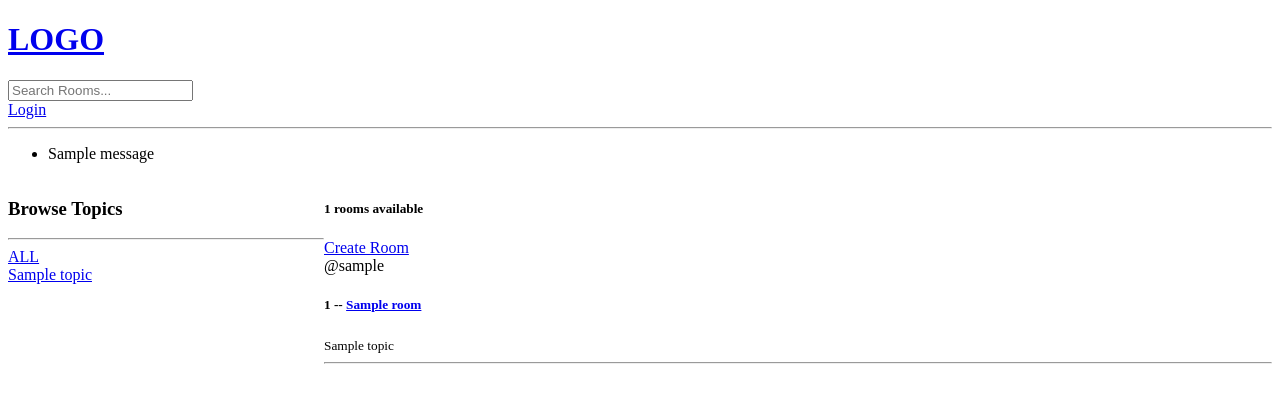
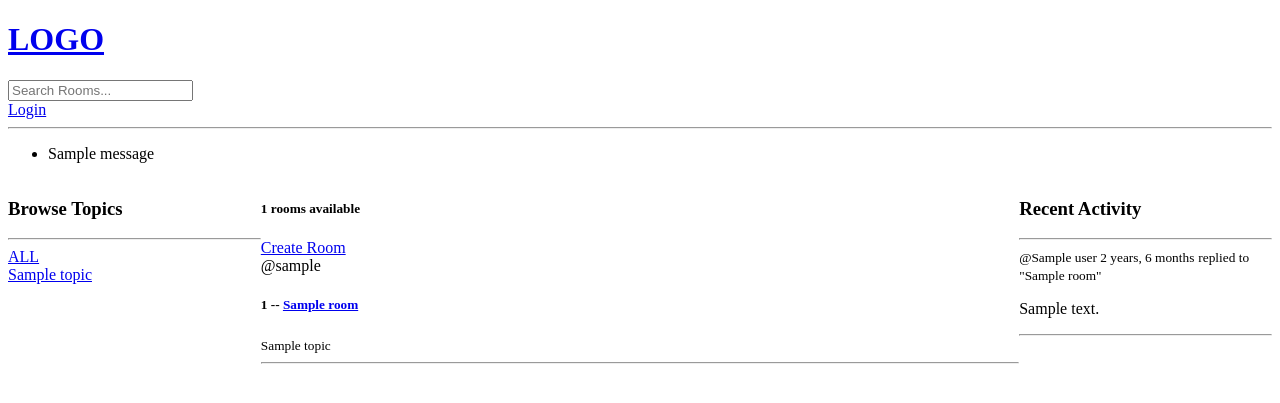
Before and after one commit to pearsettings44/StudyBud, a Django app: template base/templates/base/home.html in a window 1280 px wide. Shown: the top 403 px of the page. Run offline with Django 4.2, Linux system fonts and the light colour scheme; the template is opened without the code that fills it: most values are stand-ins (such as "Sample title", 1, 10 or a date in 2020); one stand-in notice (Sample message) is shown.

Commit message:
activity feed

```diff
--- a/base/models.py
+++ b/base/models.py
@@ -35,5 +35,8 @@ class Message(models.Model):
     updated = models.DateTimeField(auto_now=True)
     created = models.DateTimeField(auto_now_add=True)
 
+    class Meta:
+        ordering = ['-updated', '-created']
+
     def __str__(self):
         return str(self.body[0:50])
--- a/base/templates/base/home.html
+++ b/base/templates/base/home.html
@@ -3,7 +3,7 @@
 <style>
   .home-container {
     display: grid;
-    grid-template-columns: 1fr 3fr;
+    grid-template-columns: 1fr 3fr 1fr;
   }
 </style>
 
@@ -41,6 +41,23 @@
       {% endfor %}
     </div>
   </div>
+
+  <div>
+    <h3>Recent Activity</h3>
+    <hr />
+    {% for message in room_messages %}
+    <div>
+      <small>@{{message.user}} {{message.created|timesince}}</small>
+      <small>replied to "{{message.room}}"</small>
+
+      <p>{{message}}</p>
+      {% if request.user == message.user %}
+      <a href="{% url 'delete-message' message.id%}">Delete</a>
+      {% endif %}
+      <hr>
+    </div>
+    {% endfor %}
+  </div>
 </div>
 
 {% endblock %}
```
Also changed, not shown: base/views.py (+5 -2 lines), base/migrations/0004_alter_message_options.py (added), base/templates/base/activity_component.html (added).
